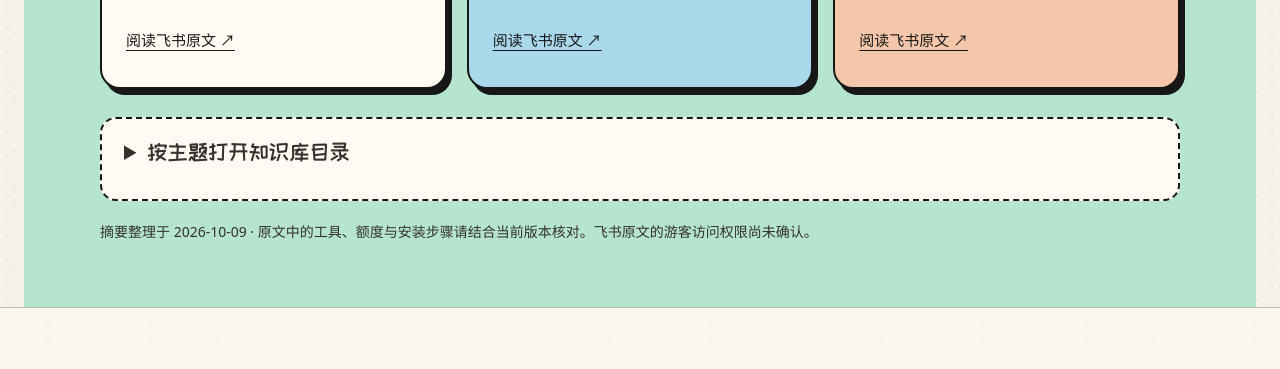
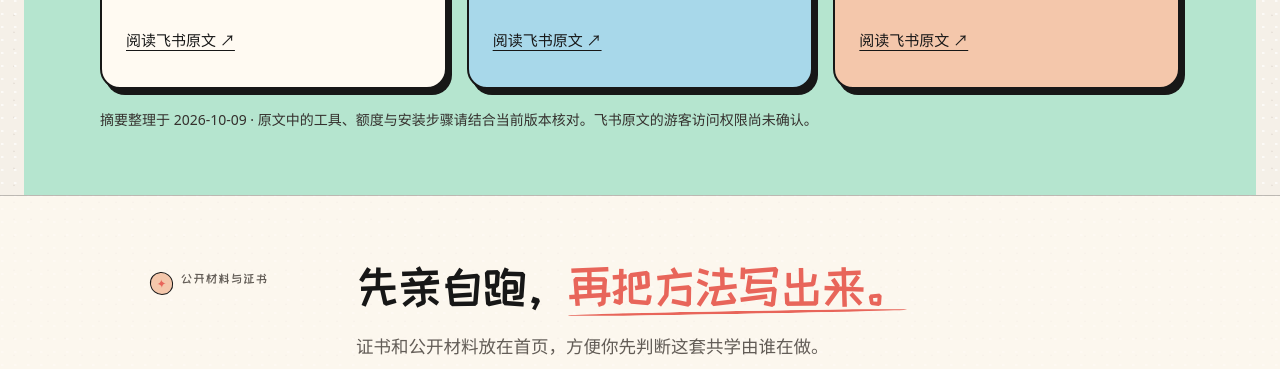
Before and after one commit to daxiangnaoyang/daxiang-ai-gongxue, a plain HTML site: page index.html in a window 1280 px wide. Shown: the part 6721-7090 px from the top of the page. Drawn offline with Linux system fonts and the light colour scheme.

Commit message:
fix: remove knowledge directory from articles section

```diff
--- a/index.html
+++ b/index.html
@@ -104,7 +104,6 @@
         <li><article><span class="article-symbol" aria-hidden="true">✉</span><p class="eyebrow">办公与工作流</p><h3>飞书 CLI - 给自己配个免费秘书</h3><p>文章介绍如何让 AI 接入飞书，从整理文字进一步走向文档、日程和会议待办的操作。</p><ul><li>理解 CLI 怎样连接 AI 与飞书</li><li>认识消息、文档、日程和会议整理场景</li><li>先确认身份、权限与操作记录</li></ul><a href="https://wcnoxi4wqsvx.feishu.cn/wiki/OM4cwe8SeiuYtAkVB0ncxT0fnkc" target="_blank" rel="noopener noreferrer">阅读飞书原文 ↗</a></article></li>
         <li><article><span class="article-symbol" aria-hidden="true">◎</span><p class="eyebrow">使用与取舍</p><h3>AI 额度不经用？10分钟做个体检</h3><p>从自己的订阅、任务和额度记录开始，找出哪些操作消耗大，哪些任务可以换一种组合。</p><ul><li>盘点订阅、使用频率与额度周期</li><li>理解 Agent 多步执行带来的消耗</li><li>按任务选择模型，比较免费与本地路径</li></ul><a href="https://wcnoxi4wqsvx.feishu.cn/wiki/GwxKwlGvPisNTdkS7jvcCN3Snve" target="_blank" rel="noopener noreferrer">阅读飞书原文 ↗</a></article></li>
       </ul>
-      <details class="article-directory"><summary>按主题打开知识库目录</summary><nav aria-label="文章主题目录"><a href="https://wcnoxi4wqsvx.feishu.cn/wiki/LIOWwAhSIitm49k0kKCcuRiqnSh" target="_blank" rel="noopener noreferrer">路线与导航 ↗</a><a href="https://wcnoxi4wqsvx.feishu.cn/wiki/J8w4wsaQpi5kBPkUdDXcwU1onIG" target="_blank" rel="noopener noreferrer">AI 与 Agent 基础 ↗</a><a href="https://wcnoxi4wqsvx.feishu.cn/wiki/V2rfwSRMriumxdkNPY9coxzGnze" target="_blank" rel="noopener noreferrer">提示词与大模型 ↗</a><a href="https://wcnoxi4wqsvx.feishu.cn/wiki/THTcwgMnIiEFR0kGPaFcJEL7n0d" target="_blank" rel="noopener noreferrer">Agent 工具实战 ↗</a><a href="https://wcnoxi4wqsvx.feishu.cn/wiki/DsxSwDCySi4VC7kYFCXcR03onqg" target="_blank" rel="noopener noreferrer">系统搭建 ↗</a><a href="https://wcnoxi4wqsvx.feishu.cn/wiki/VhcfwkecIirWPvkbk5bcYDwgnth" target="_blank" rel="noopener noreferrer">案例与项目拆解 ↗</a><a href="https://wcnoxi4wqsvx.feishu.cn/wiki/TsB5w50lKiupoukgzexcdNBxnTd" target="_blank" rel="noopener noreferrer">AI 认知与思考 ↗</a></nav></details>
       <p class="article-source-note">摘要整理于 2026-10-09 · 原文中的工具、额度与安装步骤请结合当前版本核对。飞书原文的游客访问权限尚未确认。</p>
     </section>
     <section class="content-section soft-band home-compact credentials" id="credentials" aria-labelledby="credentials-title"><header class="section-head section-head--recomposed"><p class="eyebrow">公开材料与证书</p><h2 id="credentials-title">先亲自跑，<em>再把方法写出来。</em></h2><p class="lede">证书和公开材料放在首页，方便你先判断这套共学由谁在做。</p></header><div class="cert-strip-head"><span>认证与背书</span><small>可公开核对的材料</small></div><ul class="certs" aria-label="认证与背书"><li><img src="cert-1-unesco.jpg" width="400" height="281" alt="认证材料一" loading="lazy"></li><li><img src="cert-2-aliyun.jpg" width="400" height="282" alt="认证材料二" loading="lazy"></li><li><img src="cert-3-unesco-oer.jpg" width="400" height="257" alt="认证材料三" loading="lazy"></li><li><img src="cert-4-google.jpg" width="400" height="288" alt="认证材料四" loading="lazy"></li></ul><p class="brand-identity-link"><a href="about.html">查看大学长完整经历与品牌身份说明 →</a></p></section>
```
